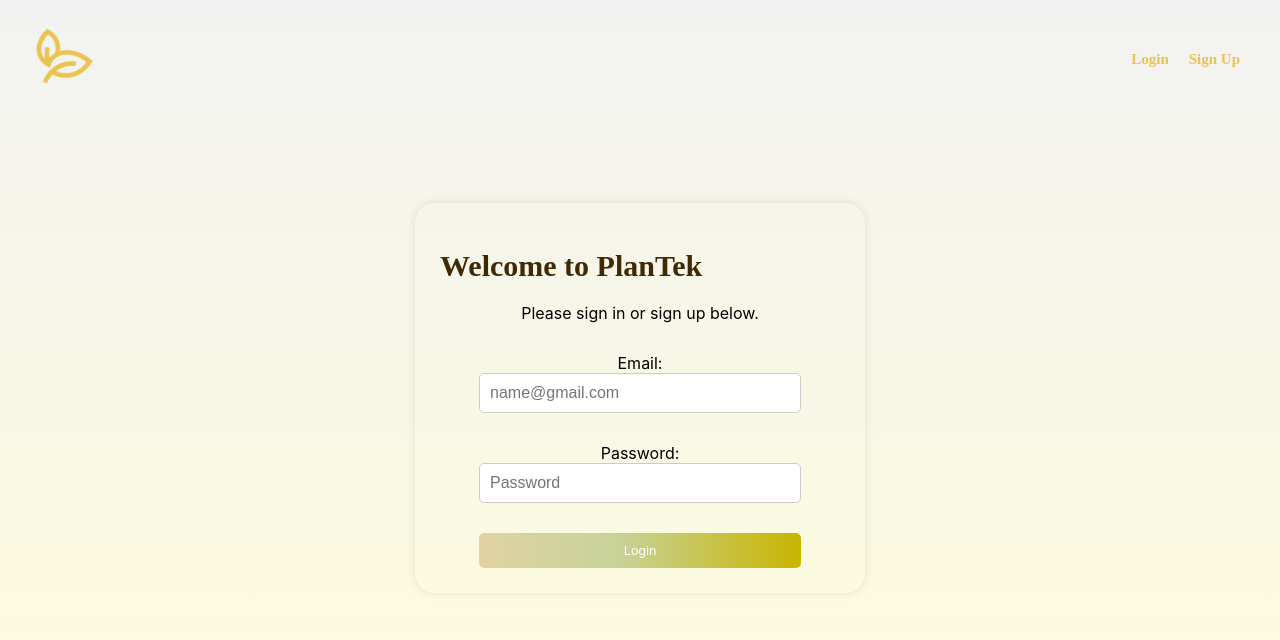
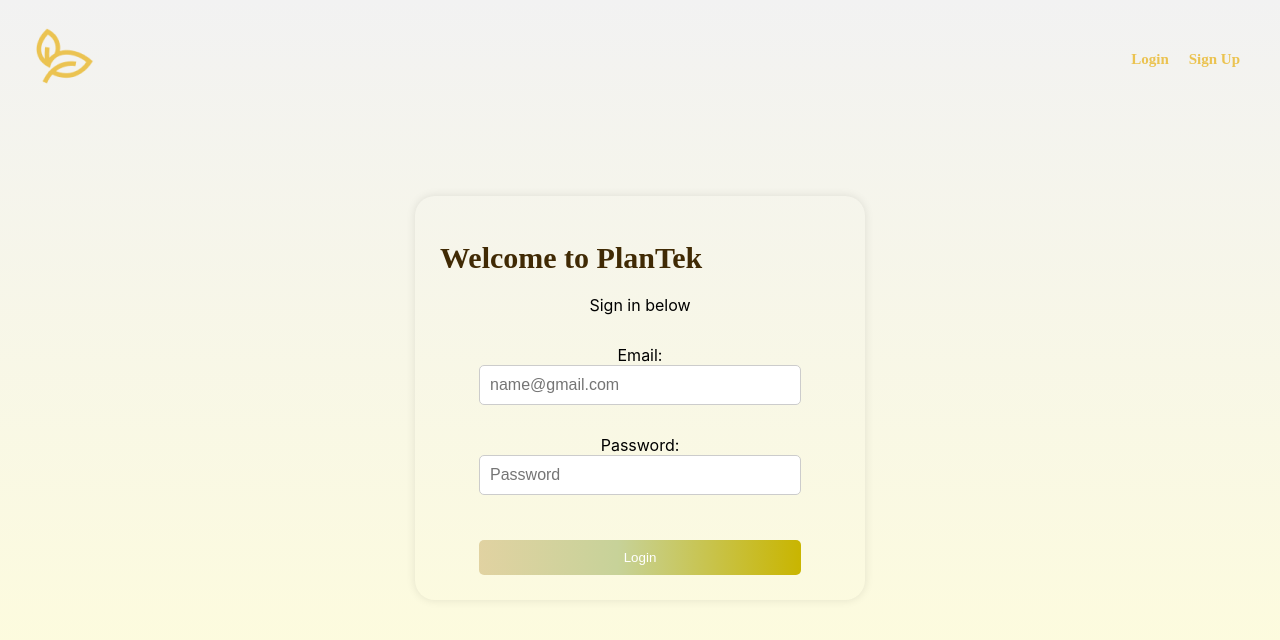
Before and after one commit to JunCyricShaneDelaTorre/MetroEvents, a React (Create React App) app: page /Login in a window 1280 px wide. Shown: the top 640 px of the page. Built offline with nearby package versions, Linux system fonts and the light colour scheme.

Commit message:
added minor changes and signout button

```diff
--- a/src/pages/PublicPage/LoginPage.jsx
+++ b/src/pages/PublicPage/LoginPage.jsx
@@ -9,7 +9,7 @@ export default function LoginPage() {
                 <div className='welcome-section'>
                     <h1 className='welcome-text'>Welcome to PlanTek</h1>
                     <div className='secondary-text'>
-                        Please sign in or sign up below.
+                        Sign in below
                     </div>
                 </div>
                 <div className='login-form'>
--- a/src/pages/PublicPage/PublicPageCss/SignUpPage.css
+++ b/src/pages/PublicPage/PublicPageCss/SignUpPage.css
@@ -49,6 +49,7 @@
     border: none;
     border-radius: 5px;
     cursor: pointer;
+    margin-top: 15px;
 }
 
 .submit-button:hover {
```
